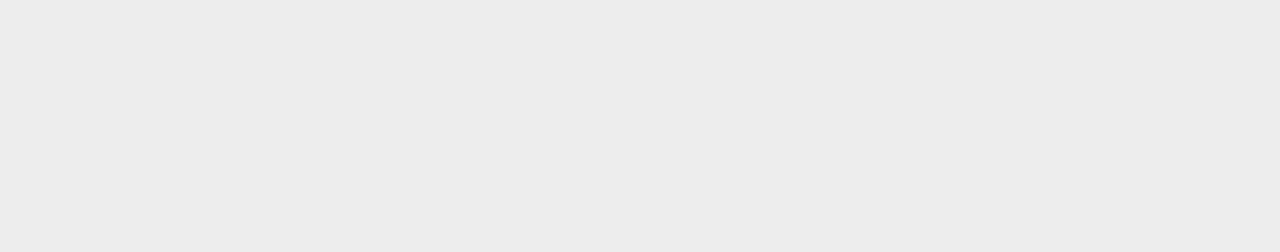
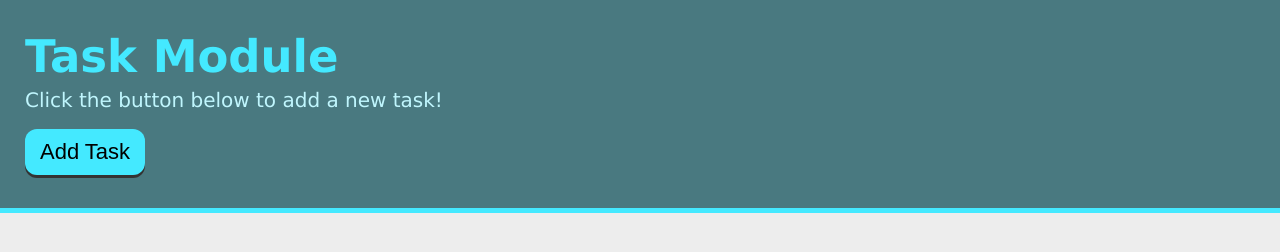
Before and after one commit to queen-stack/task_module, a plain HTML site: page index.html in a window 1280 px wide. Drawn offline with Linux system fonts and the light colour scheme.

Commit message:
module 4.1.5

```diff
--- a/index.html
+++ b/index.html
@@ -1,13 +1,21 @@
 <!DOCTYPE html>
 <html lang="en">
+
+
+
 <head>
     <meta charset="UTF-8">
     <meta name="viewport" content="width=device-width, initial-scale=1.0">
     <title>Task Module</title>
     <link rel="stylesheet" href="./assets/css/style.css">
 </head>
-<body>
 
+</body>
+<header>
+    <h1 class="page-title">Task Module</h1>
+    <p>Click the button below to add a new task!</p>
+    <button class="btn" >Add Task</button>
+  </header>
     <script src="./assets/js/script.js"></script>
 </body>
 </html>
```
Also changed, not shown: 1 other file.
